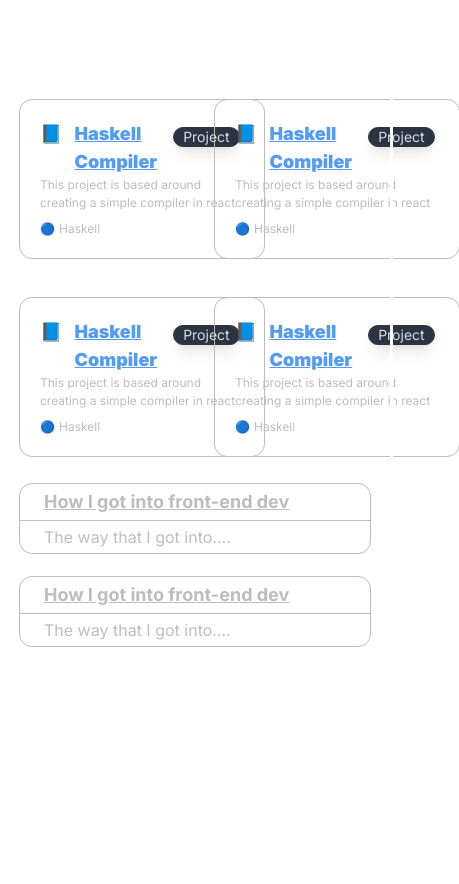
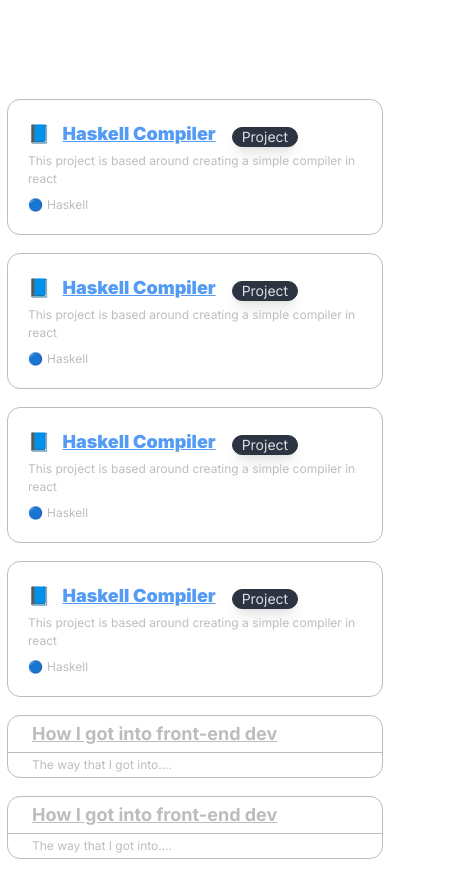
Before and after one commit to christophergyman/chrisgyman.dev, a Next.js app in the folder chrisgyman-dev/: page / in a window 390 px wide. Shown: the whole page, 459 px wide, since content can reach past the window. Built offline with nearby package versions, Linux system fonts and the light colour scheme.

Commit message:
Mobile support added for entire site.

```diff
--- a/chrisgyman-dev/src/app/components/post-bubble.tsx
+++ b/chrisgyman-dev/src/app/components/post-bubble.tsx
@@ -5,17 +5,18 @@ interface PostBubbleProps {
 }
 
 function PostBubble({ post }: PostBubbleProps) {
+  // mt-2 mx-5 mb-6
   return (
-    <div className=" outline outline-1 outline-[#bdbdbd] rounded-xl mt-2 mx-5 mb-6 ">
+    <div className=" outline outline-1 outline-[#bdbdbd] rounded-xl lg:m-5 md:m-3 mt-5 mx-2">
       <div className="px-6 py-1">
         <a href={post.link}>
-          <h1 className="text-lg text-[#bdbdbd] font-bold underline">
+          <h1 className="text-lg text-[#bdbdbd] font-bold underline md:text-base lg:text-lg xl:text-lg 2xl:text-lg">
             {post.title}
           </h1>
         </a>
       </div>
       <hr className="w-full text-[#bdbdbd]" />
-      <div className="px-6 py-1">
+      <div className="px-6 py-1 text-xs md:text-base lg:text-base xl:text-base 2xl:text-base">
         <p className="text text-[#bdbdbd] ">{post.content}</p>
       </div>
     </div>
--- a/chrisgyman-dev/src/app/components/project-bubble.tsx
+++ b/chrisgyman-dev/src/app/components/project-bubble.tsx
@@ -6,7 +6,7 @@ interface ProjectBubbleProps {
 
 function ProjectBubble({ project }: ProjectBubbleProps) {
   return (
-    <div className="overflow-hidden outline outline-1 outline-[#bdbdbd] rounded-xl m-5 w-fit">
+    <div className="overflow-hidden outline outline-1 outline-[#bdbdbd] rounded-xl lg:m-5 md:m-3 mt-5 mx-2 w-fit">
       <div className="m-5">
         <div className="">
           <a href={project.link} className="flex flex-row">
--- a/chrisgyman-dev/src/app/components/project-grid.tsx
+++ b/chrisgyman-dev/src/app/components/project-grid.tsx
@@ -7,7 +7,7 @@ interface ProjectGridProps {
 
 function ProjectGrid({ projectList }: ProjectGridProps) {
   return (
-    <div className="grid grid-cols-2 gap-0">
+    <div className="grid lg:grid-cols-2 md:grid-cols-2 sm:grid-cols-1 gap-0">
       {projectList.map((project) => (
         <ProjectBubble project={project} />
       ))}
--- a/chrisgyman-dev/src/app/page.tsx
+++ b/chrisgyman-dev/src/app/page.tsx
@@ -41,7 +41,7 @@ export default function Home() {
     <main>
       <div className="flex flex-col items-center w-screen h-screen mt-10">
         <h1 className="font-black text-white text-4xl">Chrisgyman.dev</h1>
-        <div className="outline sm:w-full md:full lg:w-1/2">
+        <div className="md:full lg:w-1/2">
           <div className="flex justify-center">
             <div className="w-fit">
               <ProjectGrid projectList={exampleProjectArr} />
```
